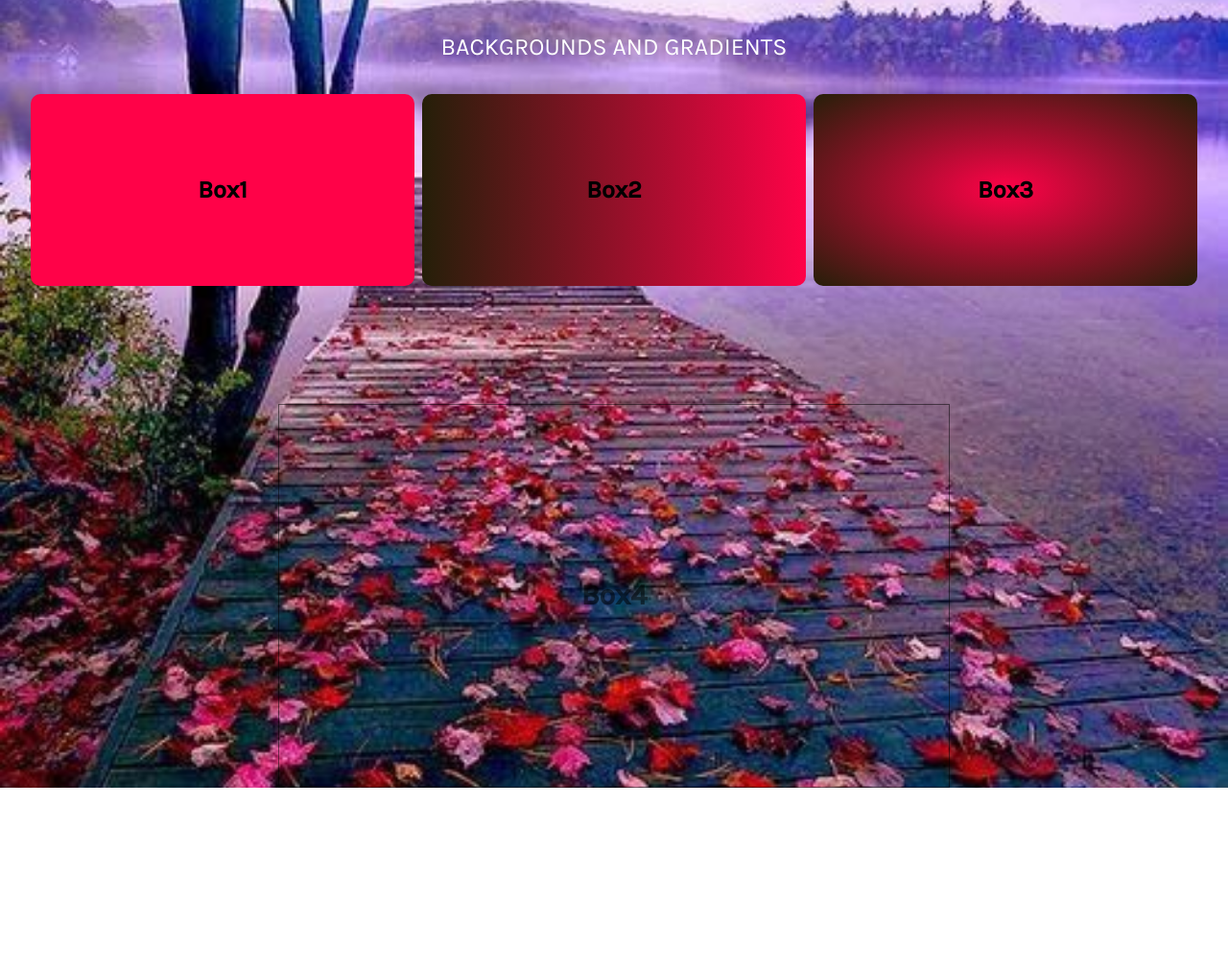
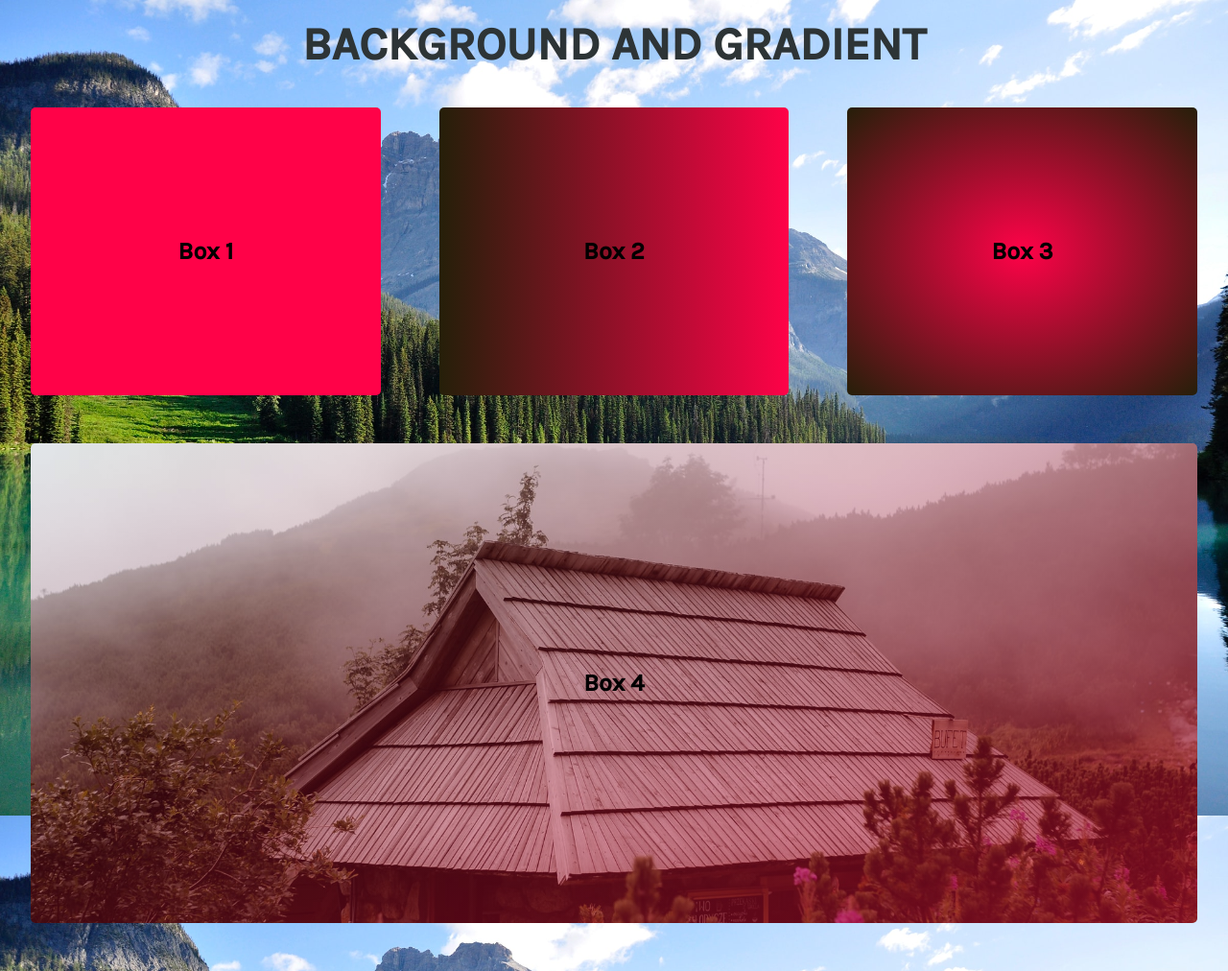
Before and after one commit to akr7205/TA-STYLE-background-and-gradients-THaaag, a website: page block-BHaabu/index.html in a window 1280 px wide. Shown: the whole page at 96% size. Before the commit the page ends 821 px from the top, so only its background shows below. Drawn offline with Linux system fonts and the light colour scheme.

Commit message:
refactor

```diff
--- a/block-BHaabu/assets/styleshheet/style.css
+++ b/block-BHaabu/assets/styleshheet/style.css
@@ -32,10 +32,11 @@ body {
 	line-height:1.5;
     font-size: 16px;
     font-family: 'Karla', sans-serif;
-    background-image: url(../multimedia/nature.jpg);
-    background-position: center;
-    background-repeat: no-repeat;
+    background: url(../multimedia/nature1.jpg) no-repeat;
     background-size: cover;
+    padding-top: 10px;
+    padding-bottom: 50px;
+    background-attachment: fixed;
 
 }
 ol, ul {
@@ -73,26 +74,31 @@ h1,h2,h3,h4,h5,h6,time{
     justify-content: space-between;
     align-items: center;
 }
+.center{
+    display: flex;
+    justify-content: center;
+    align-items: center;
+}
 .padding
 {
 	padding: 30px 0;
 }
 /* main */
 
-.section h1{
+ h1{
     text-align: center;
     text-transform: uppercase;
-    font-size: 25px;
-    color: #fff;
+    font-size: 48px;
+    color: #2d3436;
+    font-weight: 700;
+    margin-bottom: 30px;
 }
+
 .box{
-    width: 400px;
-    height: 200px;
+    width: 30%;
+    height: 300px;
     background-color: #ff0248;
-    display: flex;
-    justify-content: center;
-    align-items: center;
-    border-radius: 10px;
+    border-radius: 5px;
     font-size: 25px;
     font-weight: 700;
 }
@@ -102,22 +108,15 @@ h1,h2,h3,h4,h5,h6,time{
 .box3{
     background-image: radial-gradient(#ff0248, #251f09);
 }
-.box4flex
+.section2
 {
-    margin-top: 123px;
-    display: flex;
-    justify-content: center;
-    align-items: center;
+    margin-top: 50px;
 }
 .box4
 {
-    width: 700px;
-    height: 400px;
-    border: 1px solid black;
-    display: flex;
-    justify-content: center;
-    align-items: center;
-    font-size: 30px;
-    font-weight: 700;
-    opacity: 0.5;
+    width: 100%;
+    height: 500px;
+    background: linear-gradient(to right bottom,transparent,rgba(237,20,62,0.5)),
+    url(../multimedia/home.jpg) 50% 50% no-repeat;
+    background-size: cover;
 }
--- a/block-BHaabu/index.html
+++ b/block-BHaabu/index.html
@@ -1,5 +1,6 @@
 <!DOCTYPE html>
 <html lang="en">
+
 <head>
     <meta charset="UTF-8">
     <meta http-equiv="X-UA-Compatible" content="IE=edge">
@@ -8,25 +9,37 @@
     <!-- Font awesome -->
     <script src="https://kit.fontawesome.com/6ad3ed723e.js" crossorigin="anonymous"></script>
     <!-- Font family -->
-    <link href="https://fonts.googleapis.com/css2?family=Karla:ital,wght@0,200;0,300;0,400;0,500;1,200;1,300;1,400;1,500&display=swap" rel="stylesheet">
-    <link href="https://fonts.googleapis.com/css2?family=Karla:ital,wght@0,200;0,300;0,400;0,500;1,200;1,300;1,400;1,500&display=swap" rel="stylesheet">
+    <link
+        href="https://fonts.googleapis.com/css2?family=Karla:ital,wght@0,200;0,300;0,400;0,500;1,200;1,300;1,400;1,500&display=swap"
+        rel="stylesheet">
+    <link
+        href="https://fonts.googleapis.com/css2?family=Karla:ital,wght@0,200;0,300;0,400;0,500;1,200;1,300;1,400;1,500&display=swap"
+        rel="stylesheet">
     <title>Assignment 1</title>
 </head>
+
 <body>
-<main>
-    <section class="section">
-        <div class="container padding">
-            <h1 class="heading">backgrounds and gradients</h1>
-        </div>
-        <div class="container flex">
-            <div class="box box1">Box1</div>
-            <div class="box box2">Box2</div>
-            <div class="box box3">Box3</div>
-        </div>
-    </section>
-    <div class="container box4flex">
-        <div class="box4">Box4</div>
-    </div>
-</main>
+    <header class="header">
+        <h1>Background and Gradient</h1>
+    </header>
+    <main>
+        <!-- section1 -->
+        <section>
+           <div class="container flex ">
+               <div class="box box1 center">Box 1</div>
+               <div class="box box2 center">Box 2</div>
+               <div class="box box3 center">Box 3</div>
+           </div>
+        </section>
+        <!-- section2 -->
+        <section class="section2">
+            <div class="container">
+                <div class="box  box4 center">
+                    Box 4
+                </div>
+            </div>
+        </section>
+    </main>
 </body>
+
 </html>
```
Also changed, not shown: block-BHaabu/assets/multimedia/home.jpg (added), block-BHaabu/assets/multimedia/nature1.jpg (added).
